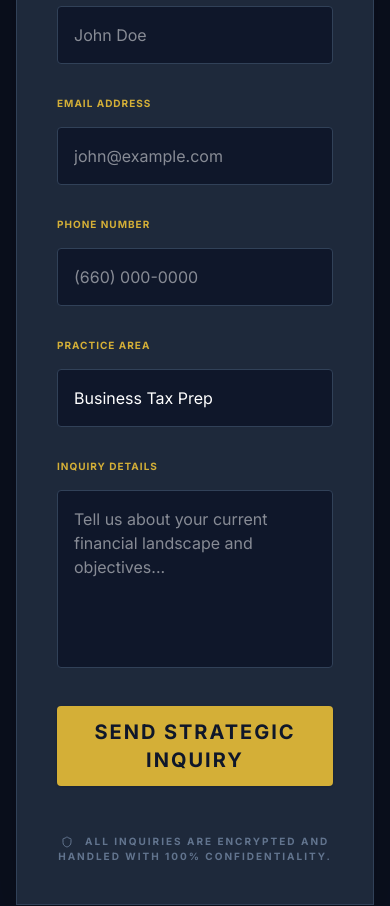
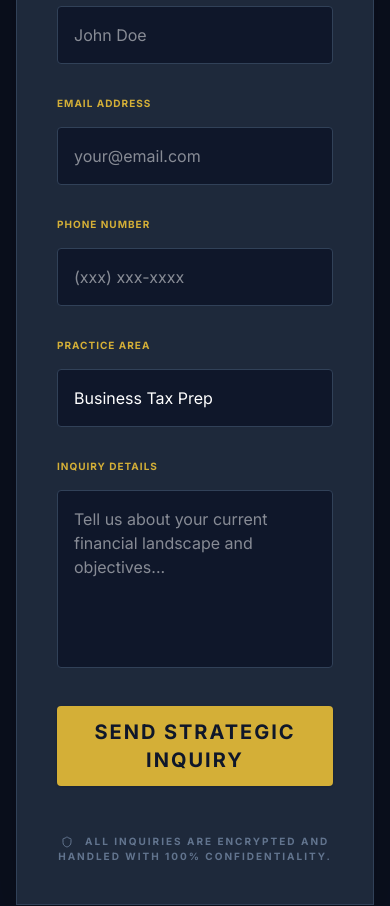
Before and after one commit to Founditmarketing/South-House-Website, a React (Vite) app: page /contact in a window 390 px wide. Shown: the part 1260-2166 px from the top of the page. Built offline with nearby package versions, Linux system fonts and the light colour scheme; a web font is replaced by a local one.

Commit message:
Final audit fixes: standardize remote year to 2017, remove example.com/placeholder phone from form

```diff
--- a/src/components/layout/Footer.tsx
+++ b/src/components/layout/Footer.tsx
@@ -22,7 +22,7 @@ export default function Footer() {
               </div>
             </Link>
             <p className="text-slate-400 leading-relaxed text-sm">
-              14+ years of trusted CPA leadership. Fully remote since 2016, serving clients across the U.S. and internationally.
+              14+ years of trusted CPA leadership. Fully remote since 2017, serving clients across the U.S. and internationally.
             </p>
             <div className="inline-flex items-center gap-2 uppercase tracking-[0.2em] text-[10px] font-bold text-gold border border-gold/30 px-3 py-1">
                Founded August 2011
--- a/src/pages/About.tsx
+++ b/src/pages/About.tsx
@@ -59,7 +59,7 @@ export default function About() {
                 { label: "University", value: "Truman State University" },
                 { label: "Licensed", value: "Certified Public Accountant" },
                 { label: "Founded", value: "August 2011" },
-                { label: "Remote Since", value: "2016" },
+                { label: "Remote Since", value: "2017" },
               ].map((item) => (
                 <div key={item.label} className="border-b border-slate-700/50 pb-3">
                   <p className="text-[10px] font-bold uppercase tracking-[0.3em] text-gold mb-1">{item.label}</p>
@@ -85,7 +85,7 @@ export default function About() {
               In August 2011, he founded SouthHouse CPA LLC with a clear mission: provide exceptional, personalized service where all work is personally performed by Steven — no back-office delegation, no answering services. Every phone call and email goes directly to him.
             </p>
             <p>
-              The firm began in the basement of Steven's Kirksville, Missouri home, grew into a professional farm office in northeast Missouri, and since 2016 has operated fully remotely — serving clients from St. Kitts, Scotland, and now Tennessee.
+              The firm began in the basement of Steven's Kirksville, Missouri home, grew into a professional farm office in northeast Missouri, and since 2017 has operated fully remotely — serving clients from St. Kitts, Scotland, and now Tennessee.
             </p>
             <p className="border-l-2 border-slate-700 pl-6 italic">
               "These experiences have reinforced our core values of flexibility, adaptability, and gratitude toward our loyal clients."
--- a/src/pages/Contact.tsx
+++ b/src/pages/Contact.tsx
@@ -91,7 +91,7 @@ export default function Contact() {
                     type="email"
                     required
                     className="w-full bg-primary border border-slate-700 p-4 text-white focus:border-gold outline-none transition-colors rounded-sm"
-                    placeholder="john@example.com"
+                    placeholder="your@email.com"
                     value={formData.email}
                     onChange={(e) => setFormData({...formData, email: e.target.value})}
                   />
@@ -104,7 +104,7 @@ export default function Contact() {
                   <input
                     type="tel"
                     className="w-full bg-primary border border-slate-700 p-4 text-white focus:border-gold outline-none transition-colors rounded-sm"
-                    placeholder="(660) 000-0000"
+                    placeholder="(xxx) xxx-xxxx"
                     value={formData.phone}
                     onChange={(e) => setFormData({...formData, phone: e.target.value})}
                   />
--- a/src/pages/Home.tsx
+++ b/src/pages/Home.tsx
@@ -153,7 +153,7 @@ export default function Home() {
                  <div className="absolute top-0 left-0 w-1.5 h-full bg-accent"></div>
                  <Users className="text-accent shrink-0 mt-1" size={32} />
                  <div>
-                     <h4 className="text-2xl font-black mb-3 uppercase tracking-tight text-white">Fully Remote Since 2016</h4>
+                     <h4 className="text-2xl font-black mb-3 uppercase tracking-tight text-white">Fully Remote Since 2017</h4>
                      <p className="text-lg text-slate-400 font-medium">Serving clients across the U.S. and internationally via a secure, paperless cloud infrastructure through TaxDome.</p>
                  </div>
               </div>
```
